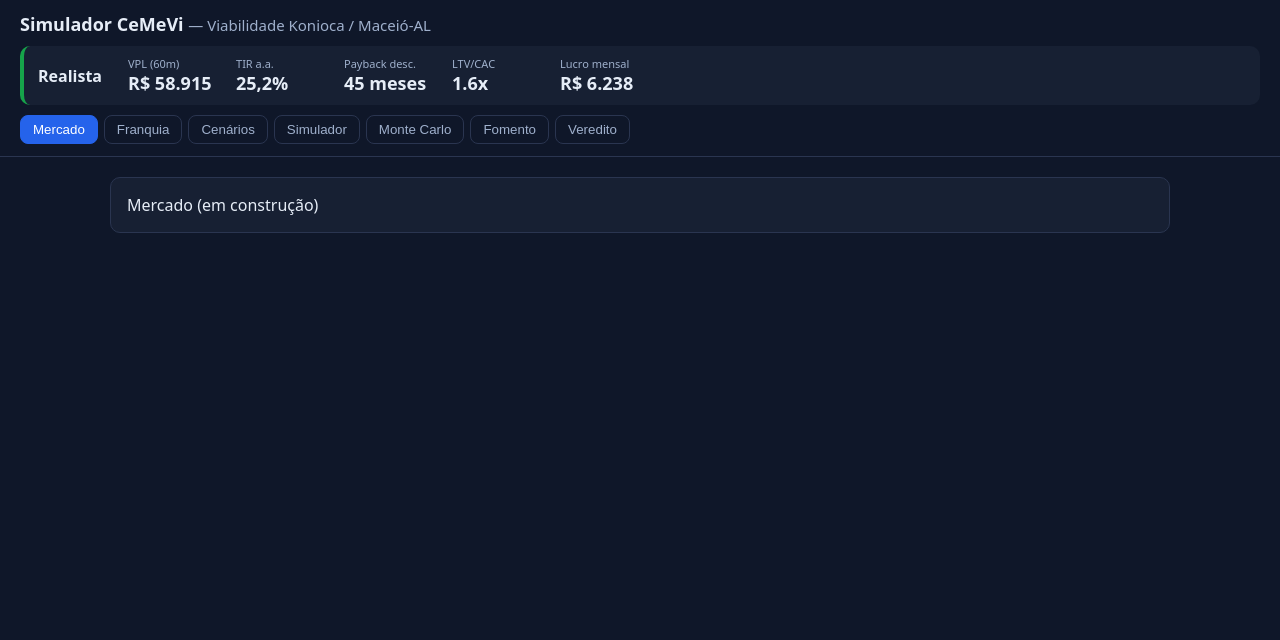
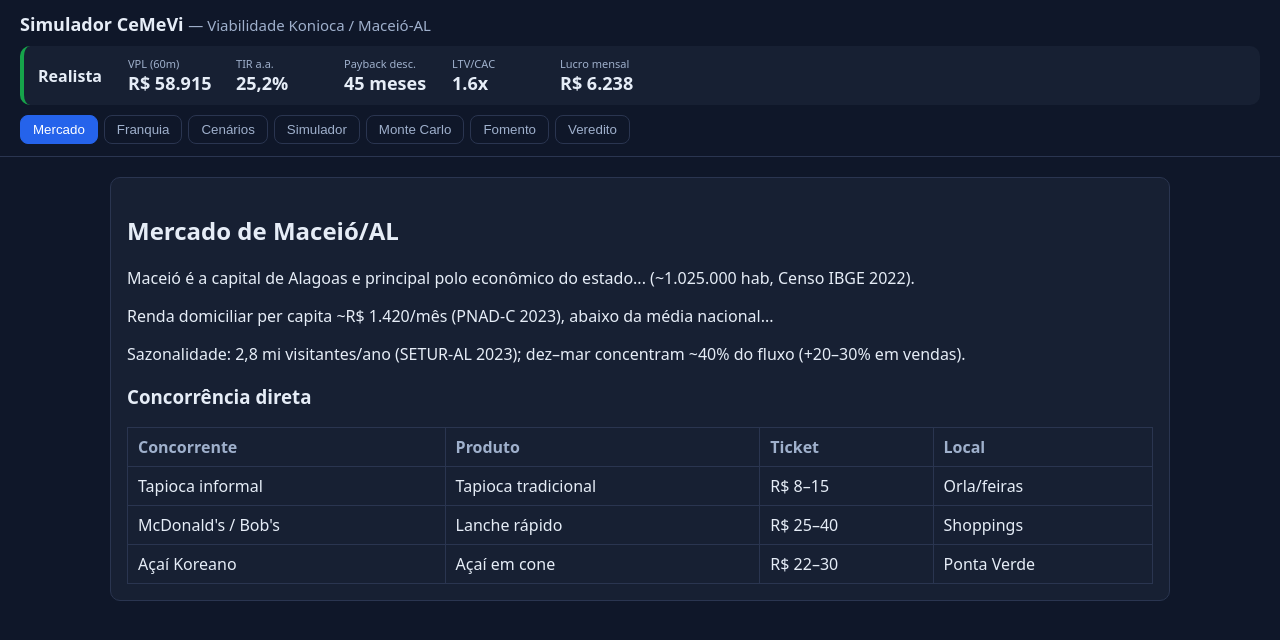
Before and after one commit to arthjhon/simulador-konioca, a React (Vite) app: page / in a window 1280 px wide. Both pictures are taken after a click on the button "Mercado". Shown: the top 640 px of the page. Built offline with nearby package versions, Linux system fonts and the light colour scheme.

Commit message:
feat(ui): secoes de conteudo qualitativo

```diff
--- a/src/sections/Fomento.jsx
+++ b/src/sections/Fomento.jsx
@@ -1,2 +1,14 @@
 // src/sections/Fomento.jsx
-export default function Fomento() { return <div className="card">Fomento (em construção)</div>; }
+import { TEXTO } from '../content/texto.js';
+export default function Fomento() {
+  const t = TEXTO.fomento;
+  return (
+    <div className="card">
+      <h2>{t.titulo}</h2>
+      <h3>Instrumentos</h3>
+      <ul>{t.instrumentos.map((x, i) => <li key={i}><strong>{x.nome}:</strong> {x.desc}</li>)}</ul>
+      <h3>Mitigação de risco</h3>
+      <ul>{t.mitigacoes.map((m, i) => <li key={i}>{m}</li>)}</ul>
+    </div>
+  );
+}
--- a/src/sections/Franquia.jsx
+++ b/src/sections/Franquia.jsx
@@ -1,2 +1,6 @@
 // src/sections/Franquia.jsx
-export default function Franquia() { return <div className="card">Franquia (em construção)</div>; }
+import { TEXTO } from '../content/texto.js';
+export default function Franquia() {
+  const t = TEXTO.franquia;
+  return <div className="card"><h2>{t.titulo}</h2>{t.paragrafos.map((p, i) => <p key={i}>{p}</p>)}</div>;
+}
--- a/src/sections/Mercado.jsx
+++ b/src/sections/Mercado.jsx
@@ -1,2 +1,15 @@
 // src/sections/Mercado.jsx
-export default function Mercado() { return <div className="card">Mercado (em construção)</div>; }
+import { TEXTO } from '../content/texto.js';
+export default function Mercado() {
+  const t = TEXTO.mercado;
+  return (
+    <div className="card">
+      <h2>{t.titulo}</h2>
+      {t.paragrafos.map((p, i) => <p key={i}>{p}</p>)}
+      <h3>Concorrência direta</h3>
+      <table><thead><tr><th>Concorrente</th><th>Produto</th><th>Ticket</th><th>Local</th></tr></thead>
+        <tbody>{t.concorrentes.map((c, i) => <tr key={i}><td>{c.nome}</td><td>{c.produto}</td><td>{c.ticket}</td><td>{c.local}</td></tr>)}</tbody>
+      </table>
+    </div>
+  );
+}
--- a/src/sections/Veredito.jsx
+++ b/src/sections/Veredito.jsx
@@ -1,2 +1,14 @@
 // src/sections/Veredito.jsx
-export default function Veredito() { return <div className="card">Veredito (em construção)</div>; }
+import { TEXTO } from '../content/texto.js';
+export default function Veredito() {
+  const t = TEXTO.veredito;
+  return (
+    <div className="card">
+      <h2>{t.titulo}</h2>
+      <p><span className="selo cond">{t.selo}</span></p>
+      <p>{t.texto}</p>
+      <h3>Condicionais</h3>
+      <ul>{t.condicionais.map((c, i) => <li key={i}>{c}</li>)}</ul>
+    </div>
+  );
+}
```
